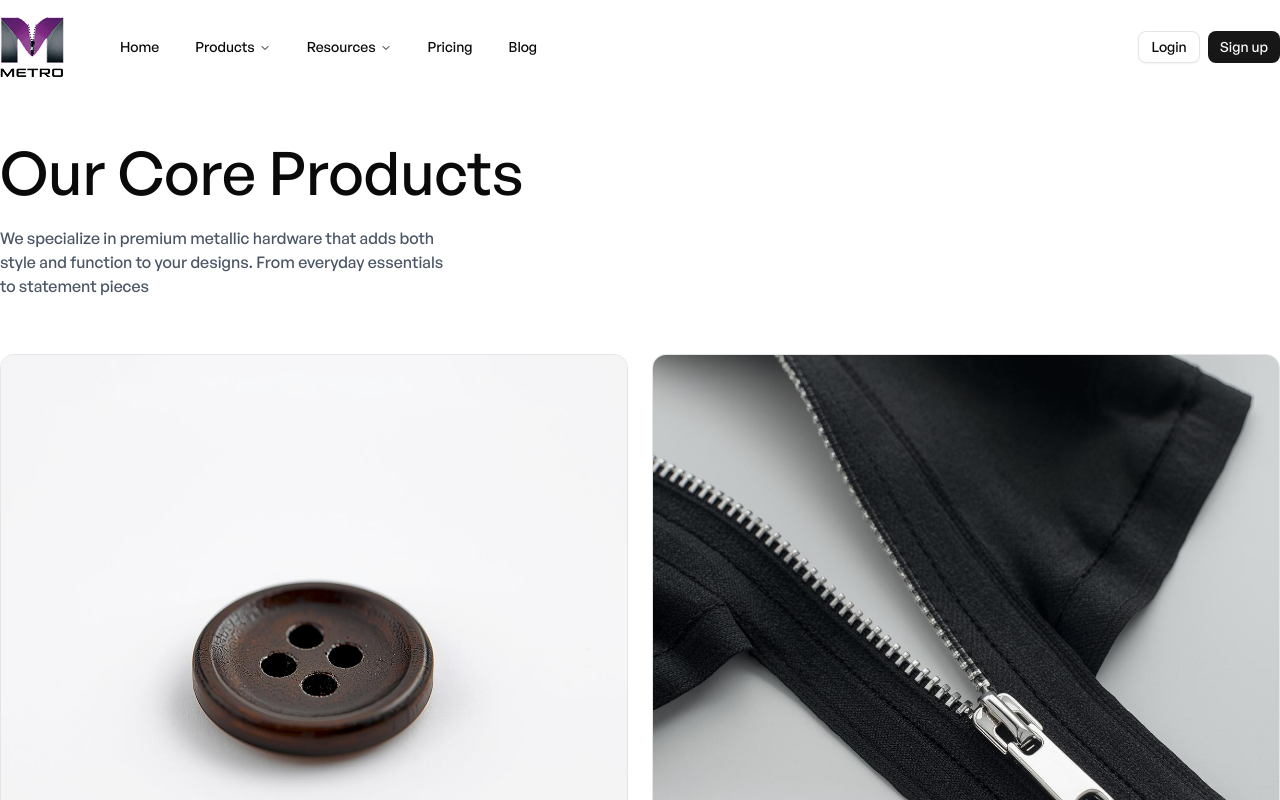
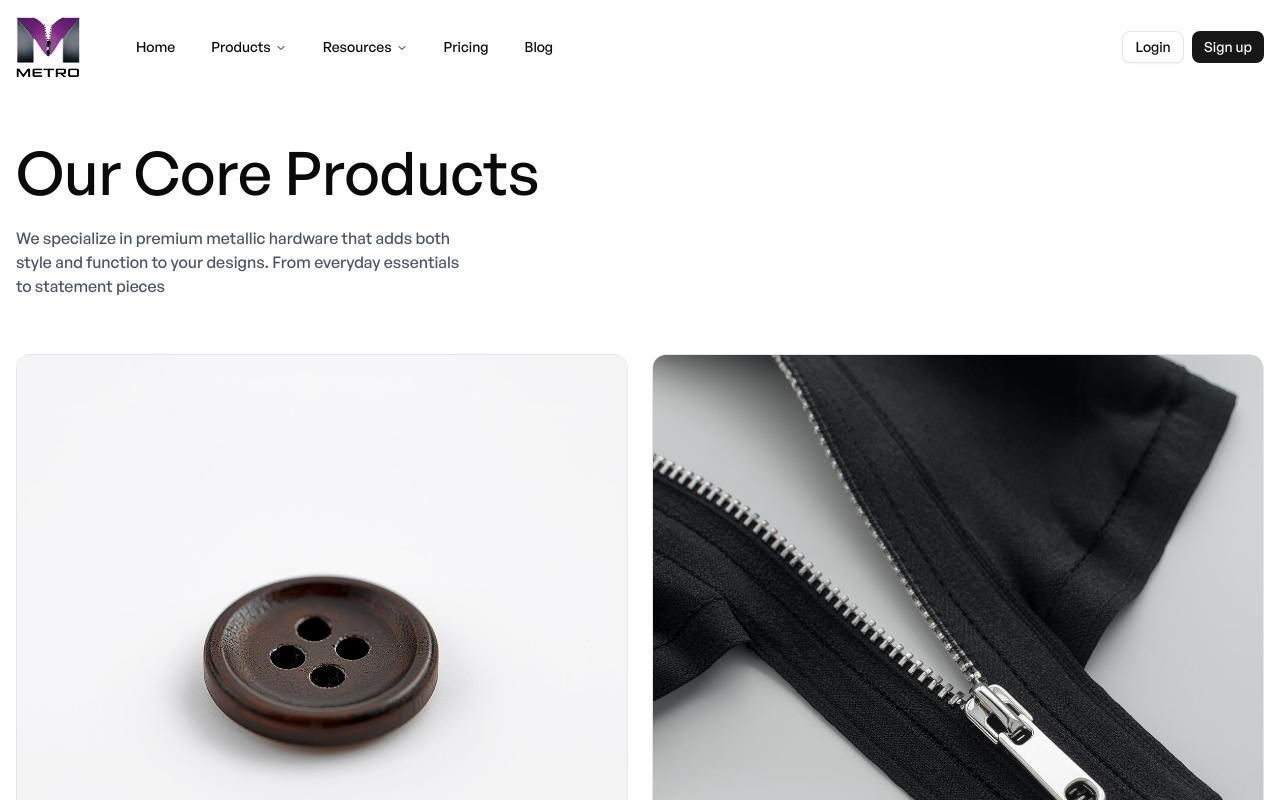
Before and after one commit to HadeedShahid/metro-textile, a Next.js app: page / in a window 1280 px wide. Shown: the top 800 px of the page. Built offline with nearby package versions, Linux system fonts and the light colour scheme.

Commit message:
addec ontainer

```diff
--- a/src/app/[category]/[subCategory]/[detail]/page.js
+++ b/src/app/[category]/[subCategory]/[detail]/page.js
@@ -1,3 +1,4 @@
+import Breadcrumbs from "@/components/common/breadcrumbs";
 import GalleryGrid from "@/components/common/imageGallery";
 import React from "react";
 
@@ -27,6 +28,14 @@ const galleryImages = [
 const Detail = () => {
   return (
     <section>
+      <Breadcrumbs
+        items={[
+          { label: "Home", href: "/" },
+          { label: "Components", href: "/components" },
+          { label: "Breadcrumb" },
+        ]}
+      />
+      <h1 className="font-semibold text-4xl">Yellow Metal Button</h1>
       <GalleryGrid />
     </section>
   );
--- a/src/app/[category]/[subCategory]/page.js
+++ b/src/app/[category]/[subCategory]/page.js
@@ -125,7 +125,7 @@ const Category = async ({ params, searchParams }) => {
   return (
     <section className="space-y-6">
       <h1 className="font-semibold text-4xl">{h1}</h1>
-      <div className="flex gap-4 w-full overflow-x-scroll no-scrollbar">
+      <div className="flex gap-4 w-full overflow-x-scroll hide-scrollbar">
         {linksData.map(({ label, href, title, value }) => (
           <Button
             key={label}
--- a/src/app/[category]/page.js
+++ b/src/app/[category]/page.js
@@ -125,7 +125,7 @@ const Category = async ({ params, searchParams }) => {
   return (
     <section className="space-y-6">
       <h1 className="font-semibold text-4xl">{h1}</h1>
-      <div className="flex gap-4 w-full overflow-x-scroll no-scrollbar">
+      <div className="flex gap-4 w-full overflow-x-scroll hide-scrollbar">
         {linksData.map(({ label, href, title, value }) => (
           <Button
             key={label}
--- a/src/app/globals.css
+++ b/src/app/globals.css
@@ -126,3 +126,24 @@
 @utility no-scrollbar {
   @apply [scrollbar-width:none] [&::-webkit-scrollbar]:hidden;
 }
+
+.main-container {
+  width: min(
+    100% - var(--container-margin, 2rem),
+    var(--container-width, var(--container-7xl))
+  );
+  margin-inline: auto;
+
+  @media (width >= 85rem) {
+    --container-width: var(--container-7xl);
+  }
+}
+
+.hide-scrollbar::-webkit-scrollbar {
+  display: none;
+}
+
+.hide-scrollbar {
+  -ms-overflow-style: none;
+  scrollbar-width: none;
+}
--- a/src/app/layout.js
+++ b/src/app/layout.js
@@ -41,7 +41,7 @@ export default function RootLayout({ children }) {
   return (
     <html lang="en" className={font.className}>
       <body>
-        <section className="container mx-auto px-4 md:px-0">
+        <section className="main-container mx-auto">
           <Navbar />
           {children}
         </section>
--- a/src/components/common/imageGallery/index.js
+++ b/src/components/common/imageGallery/index.js
@@ -7,7 +7,7 @@ import { ChevronLeft, ChevronRight, X } from "lucide-react";
 const images = [
   {
     id: 1,
-    src: "https://images.unsplash.com/photo-1506905925346-21bda4d32df4?w=800&h=600&fit=crop",
+    src: "/sample.jpg",
     alt: "Mountain landscape",
   },
   {
@@ -93,7 +93,7 @@ export default function GalleryGrid() {
     <div className="min-h-screen">
       <div className="w-full">
         {/* CSS Grid Layout */}
-        <div className="grid grid-cols-1 md:grid-cols-[2fr_1fr] md:grid-rows-2 gap-4 h-[400px] md:h-[600px]">
+        <div className="grid grid-cols-1 md:grid-cols-[2fr_1fr] md:grid-rows-2 gap-4 h-[400px] md:h-[500px]">
           {/* Main Image */}
           <div
             className="relative md:row-span-2 rounded-lg overflow-hidden cursor-pointer group border border-white/10"
```
